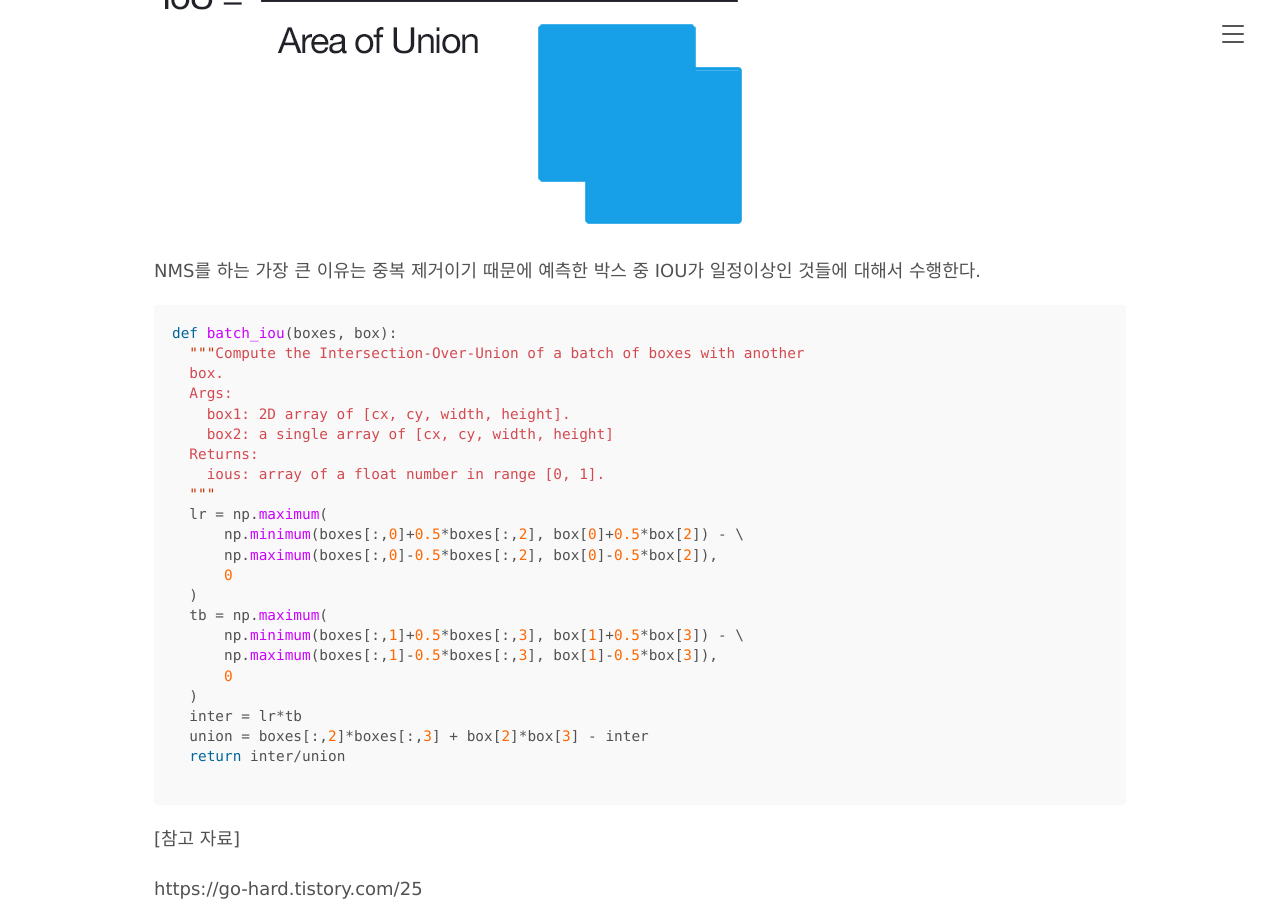
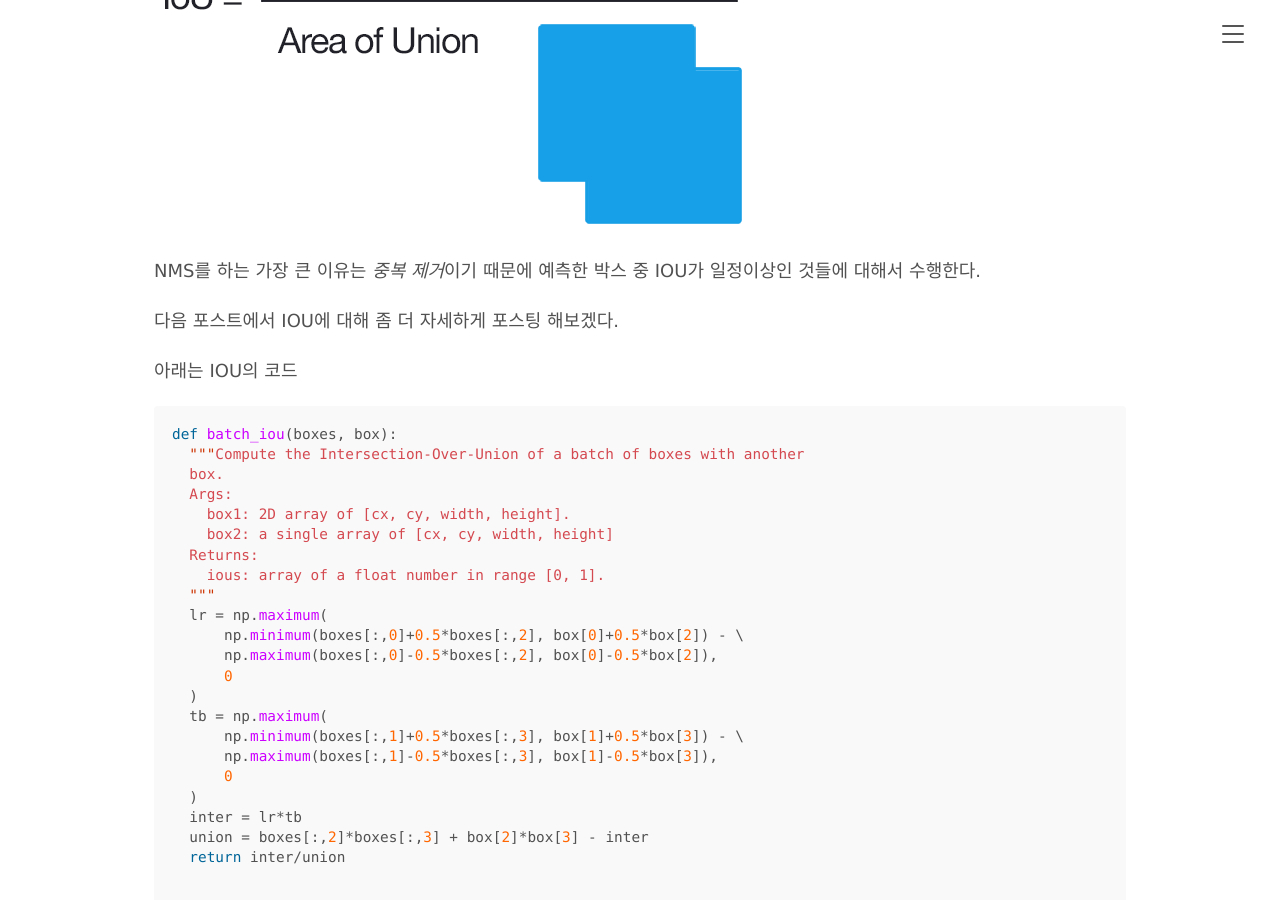
Before and after one commit to naknakLEE/naknakLEE.github.io, a Jekyll site: the page built from _posts/2021-03-08-NMS.md, in a window 1280 px wide and 900 px high, scrolled down 2745 px. Built offline with Jekyll 4.4.1, drawn with Linux system fonts in a browser that asks for light colours; comment, search, counter and statistics services are not loaded.

Commit message:
NMS 포스트 수정

````diff
--- a/_posts/2021-03-08-NMS.md
+++ b/_posts/2021-03-08-NMS.md
@@ -84,7 +84,11 @@ def nms(boxes, probs, threshold):
 
 ![NMS_1](/public/images/2021-03-08-NMS-3.png)
 
-NMS를 하는 가장 큰 이유는 중복 제거이기 때문에 예측한 박스 중 IOU가 일정이상인 것들에 대해서 수행한다.
+NMS를 하는 가장 큰 이유는 *중복 제거*이기 때문에 예측한 박스 중 IOU가 일정이상인 것들에 대해서 수행한다.
+
+다음 포스트에서 IOU에 대해 좀 더 자세하게 포스팅 해보겠다.
+
+아래는 IOU의 코드
 
 ```python
 def batch_iou(boxes, box):
````
